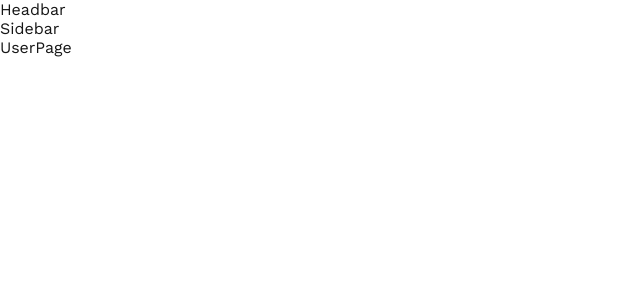
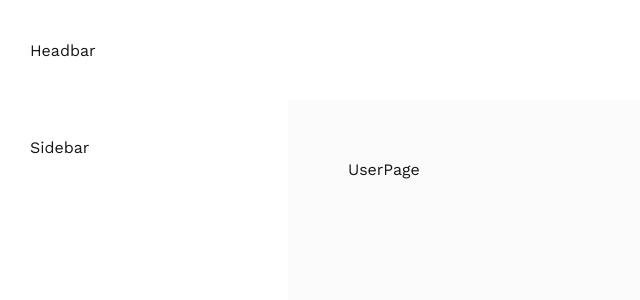
Before and after one commit to AJ1732/osezele-ejemen-iboi-lendsqr-fe-test, a Next.js app: page /users in a window 1280 px wide. Shown: the top 300 px of the page, without its empty margins (0-640 px from the left). Built offline with nearby package versions, Linux system fonts and the light colour scheme.

Commit message:
style: style dashboard layout

```diff
--- /dev/null
+++ b/src/app/(dashboard)/layout.module.scss
@@ -0,0 +1,30 @@
+@import "@/scss/main.scss";
+
+.dashLayout {
+  min-height: 100dvh;
+  background-color: $background;
+  display: grid;
+  grid-template-columns: 18rem 1fr;
+  place-content: start;
+
+  &__header {
+    height: 6.25rem;
+    background-color: white;
+    padding-inline: 1.875rem;
+    grid-column: 1 / -1;
+    display: flex;
+    justify-content: space-between;
+    align-items: center;
+  }
+
+  &__sidebar {
+    padding: 2.4rem 1.875rem;
+    background-color: white;
+    min-height: calc(100dvh - 6.25rem);
+  }
+
+  &__main {
+    padding: 3.75rem;
+    min-height: calc(100dvh - 6.25rem);
+  }
+}
--- a/src/app/(dashboard)/layout.tsx
+++ b/src/app/(dashboard)/layout.tsx
@@ -1,14 +1,16 @@
+import styles from "./layout.module.scss";
+
 export default function DashboardLayout({
   children,
 }: Readonly<{
   children: React.ReactNode;
 }>) {
   return (
-    <div>
-      <header>Headbar</header>
+    <div className={styles.dashLayout}>
+      <header className={styles.dashLayout__header}>Headbar</header>
 
-      <aside>Sidebar</aside>
-      <main>{children}</main>
+      <aside className={styles.dashLayout__sidebar}>Sidebar</aside>
+      <main className={styles.dashLayout__main}>{children}</main>
     </div>
   );
 }
--- a/src/app/globals.scss
+++ b/src/app/globals.scss
@@ -1,5 +1,4 @@
 @import url("https://fonts.googleapis.com/css2?family=Work+Sans:ital,wght@0,100..900;1,100..900&display=swap");
-@import "@/scss/main.scss";
 
 :root {
   --background: #ffffff;
--- a/src/app/layout.tsx
+++ b/src/app/layout.tsx
@@ -13,7 +13,7 @@ export default function RootLayout({
 }>) {
   return (
     <html lang="en">
-      <body className="">{children}</body>
+      <body>{children}</body>
     </html>
   );
 }
--- a/src/scss/abstract/_variables.scss
+++ b/src/scss/abstract/_variables.scss
@@ -1 +1,2 @@
+$background: #FBFBFB;
 $primary-color: #39cdcc;
```
Also changed, not shown: src/components/layout/Sidebar/index.tsx (added, +8 -0 lines).
